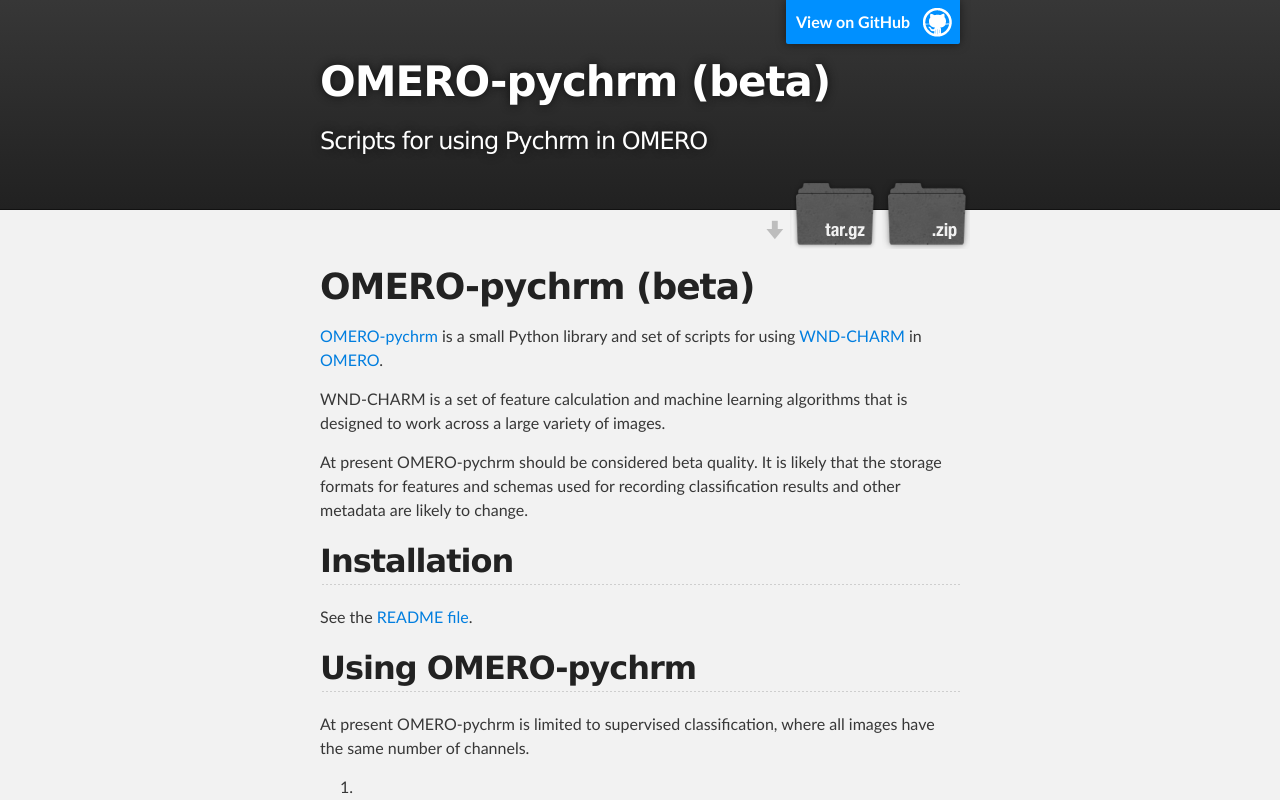
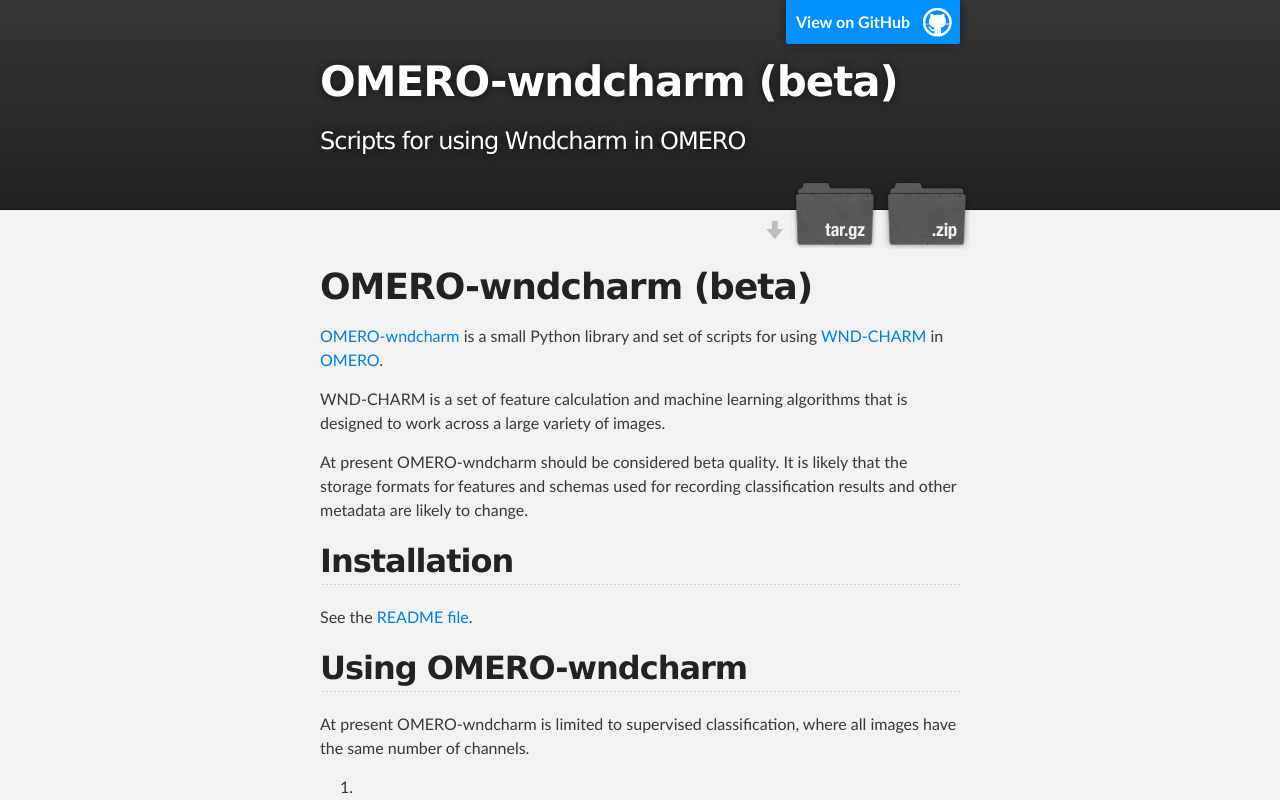
Before and after one commit to ome/omero-pychrm, a plain HTML site: page index.html in a window 1280 px wide. Shown: the top 800 px of the page. Drawn offline with Linux system fonts and the light colour scheme.

Commit message:
Replaced references to pychrm: s/pychrm/wndcharm/ s/Pychrm/Wndcharm/

```diff
--- a/index.html
+++ b/index.html
@@ -4,11 +4,11 @@
   <head>
     <meta charset='utf-8' />
     <meta http-equiv="X-UA-Compatible" content="chrome=1" />
-    <meta name="description" content="OMERO-pychrm (beta) : Scripts for using Pychrm in OMERO" />
+    <meta name="description" content="OMERO-wndcharm (beta) : Scripts for using Wndcharm in OMERO" />
 
     <link rel="stylesheet" type="text/css" media="screen" href="stylesheets/stylesheet.css">
 
-    <title>OMERO-pychrm (beta)</title>
+    <title>OMERO-wndcharm (beta)</title>
   </head>
 
   <body>
@@ -16,14 +16,14 @@
     <!-- HEADER -->
     <div id="header_wrap" class="outer">
         <header class="inner">
-          <a id="forkme_banner" href="https://github.com/manics/omero-pychrm">View on GitHub</a>
+          <a id="forkme_banner" href="https://github.com/manics/omero-wndcharm">View on GitHub</a>
 
-          <h1 id="project_title">OMERO-pychrm (beta)</h1>
-          <h2 id="project_tagline">Scripts for using Pychrm in OMERO</h2>
+          <h1 id="project_title">OMERO-wndcharm (beta)</h1>
+          <h2 id="project_tagline">Scripts for using Wndcharm in OMERO</h2>
 
             <section id="downloads">
-              <a class="zip_download_link" href="https://github.com/manics/omero-pychrm/zipball/master">Download this project as a .zip file</a>
-              <a class="tar_download_link" href="https://github.com/manics/omero-pychrm/tarball/master">Download this project as a tar.gz file</a>
+              <a class="zip_download_link" href="https://github.com/manics/omero-wndcharm/zipball/master">Download this project as a .zip file</a>
+              <a class="tar_download_link" href="https://github.com/manics/omero-wndcharm/tarball/master">Download this project as a tar.gz file</a>
             </section>
         </header>
     </div>
@@ -32,23 +32,23 @@
     <div id="main_content_wrap" class="outer">
       <section id="main_content" class="inner">
         <h1>
-<a name="omero-pychrm-beta" class="anchor" href="#omero-pychrm-beta"><span class="octicon octicon-link"></span></a>OMERO-pychrm (beta)</h1>
+<a name="omero-wndcharm-beta" class="anchor" href="#omero-wndcharm-beta"><span class="octicon octicon-link"></span></a>OMERO-wndcharm (beta)</h1>
 
-<p><a href="https://github.com/manics/omero-pychrm/">OMERO-pychrm</a> is a small Python library and set of scripts for using <a href="https://github.com/wnd-charm/wnd-charm">WND-CHARM</a> in <a href="http://www.openmicroscopy.org/">OMERO</a>.</p>
+<p><a href="https://github.com/manics/omero-wndcharm/">OMERO-wndcharm</a> is a small Python library and set of scripts for using <a href="https://github.com/wnd-charm/wnd-charm">WND-CHARM</a> in <a href="http://www.openmicroscopy.org/">OMERO</a>.</p>
 
 <p>WND-CHARM is a set of feature calculation and machine learning algorithms that is designed to work across a large variety of images.</p>
 
-<p>At present OMERO-pychrm should be considered beta quality. It is likely that the storage formats for features and schemas used for recording classification results and other metadata are likely to change.</p>
+<p>At present OMERO-wndcharm should be considered beta quality. It is likely that the storage formats for features and schemas used for recording classification results and other metadata are likely to change.</p>
 
 <h2>
 <a name="installation" class="anchor" href="#installation"><span class="octicon octicon-link"></span></a>Installation</h2>
 
-<p>See the <a href="https://github.com/manics/omero-pychrm/#omero-pychrm">README file</a>.</p>
+<p>See the <a href="https://github.com/manics/omero-wndcharm/#omero-wndcharm">README file</a>.</p>
 
 <h2>
-<a name="using-omero-pychrm" class="anchor" href="#using-omero-pychrm"><span class="octicon octicon-link"></span></a>Using OMERO-pychrm</h2>
+<a name="using-omero-wndcharm" class="anchor" href="#using-omero-wndcharm"><span class="octicon octicon-link"></span></a>Using OMERO-wndcharm</h2>
 
-<p>At present OMERO-pychrm is limited to supervised classification, where all images have the same number of channels.</p>
+<p>At present OMERO-wndcharm is limited to supervised classification, where all images have the same number of channels.</p>
 
 <ol>
 <li>
@@ -57,7 +57,7 @@
 <p><img src="images/01-train_and_test_datasets.png" alt="Train and test datasets"></p>
 </li>
 <li>
-<p>Calculate some features for the training project. Select the project, and load the <code>Pychrm Feature Extraction Multichannel</code> script. Accept the default parameters and click <code>Run Script</code>. Do the same for the testing set.</p>
+<p>Calculate some features for the training project. Select the project, and load the <code>Wndcharm Feature Extraction Multichannel</code> script. Accept the default parameters and click <code>Run Script</code>. Do the same for the testing set.</p>
 
 <p><img src="images/02-feature_menu.png" alt="Script menu, feature calculation"><img src="images/03-feature_dialog.png" alt="Feature calculation dialog"></p>
 </li>
@@ -72,7 +72,7 @@
 <p><img src="images/06-feature_table_attachment.png" alt="Features file attachment"></p>
 </li>
 <li>
-<p>Build the classifier. Select the training project, and load the <code>Pychrm Build Classifier</code> script. Accept the default parameters and click <code>Run Script</code>.</p>
+<p>Build the classifier. Select the training project, and load the <code>Wndcharm Build Classifier</code> script. Accept the default parameters and click <code>Run Script</code>.</p>
 
 <p><img src="images/07-build_classifier_menu.png" alt="Script menu, build classifier"><img src="images/08-build_classifier_dialog.png" alt="Build classifier dialog"></p>
 </li>
@@ -82,7 +82,7 @@
 <p><img src="images/09-classifer_table_attachments.png" alt="Classifier file attachments"></p>
 </li>
 <li>
-<p>You can test the classifier by predicting the class of the test images. Select the testing dataset, and load the <code>Pychrm Predict</code> script. You must fill in the <code>Training Project ID</code> with the ID of the project that the classifier is attached to. Click <code>Run Script</code>.</p>
+<p>You can test the classifier by predicting the class of the test images. Select the testing dataset, and load the <code>Wndcharm Predict</code> script. You must fill in the <code>Training Project ID</code> with the ID of the project that the classifier is attached to. Click <code>Run Script</code>.</p>
 
 <p><img src="images/10-predict_menu.png" alt="Script menu, prediction"><img src="images/11-predict_dialog.png" alt="Prediction dialog"></p>
 </li>
@@ -113,7 +113,7 @@
     <!-- FOOTER  -->
     <div id="footer_wrap" class="outer">
       <footer class="inner">
-        <p class="copyright">OMERO-pychrm (beta) maintained by <a href="https://github.com/manics">manics</a></p>
+        <p class="copyright">OMERO-wndcharm (beta) maintained by <a href="https://github.com/manics">manics</a></p>
         <p>Published with <a href="http://pages.github.com">GitHub Pages</a></p>
       </footer>
     </div>
```
Also changed, not shown: params.json (+1 -1 lines).
